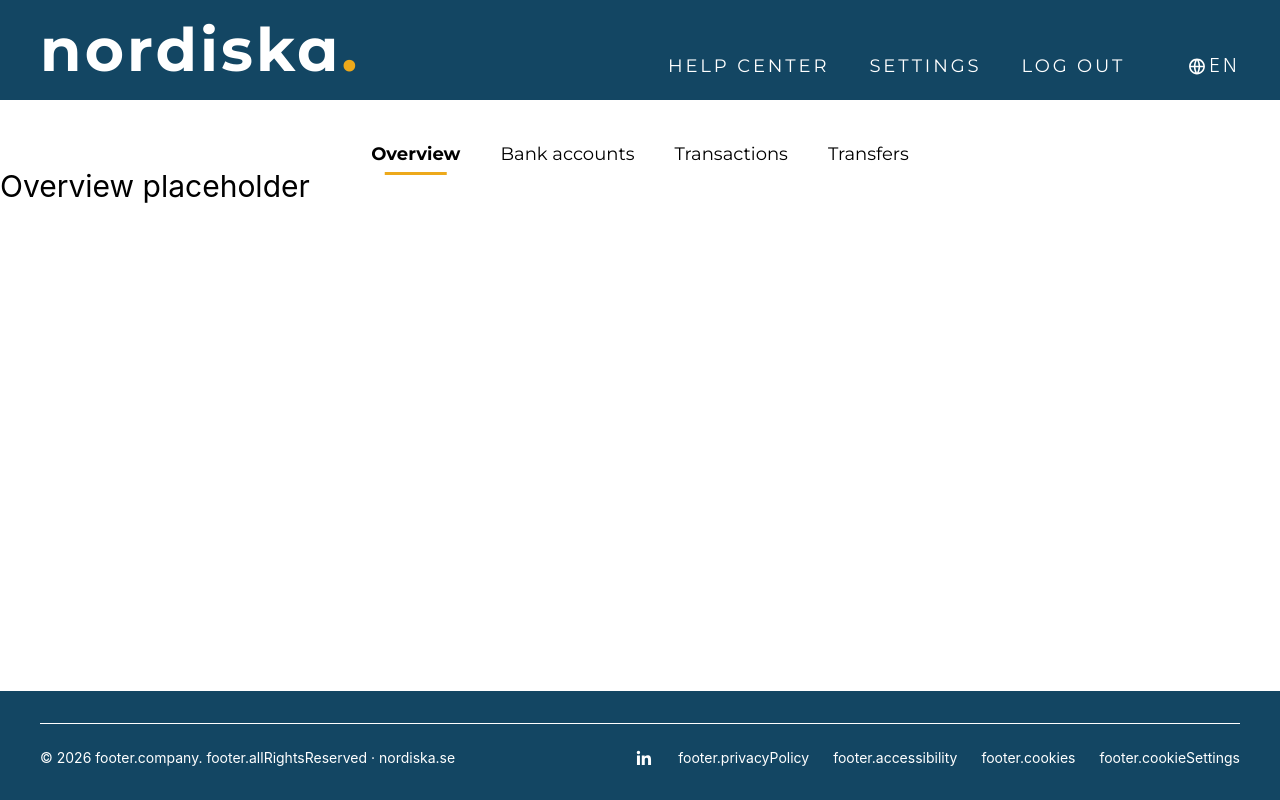
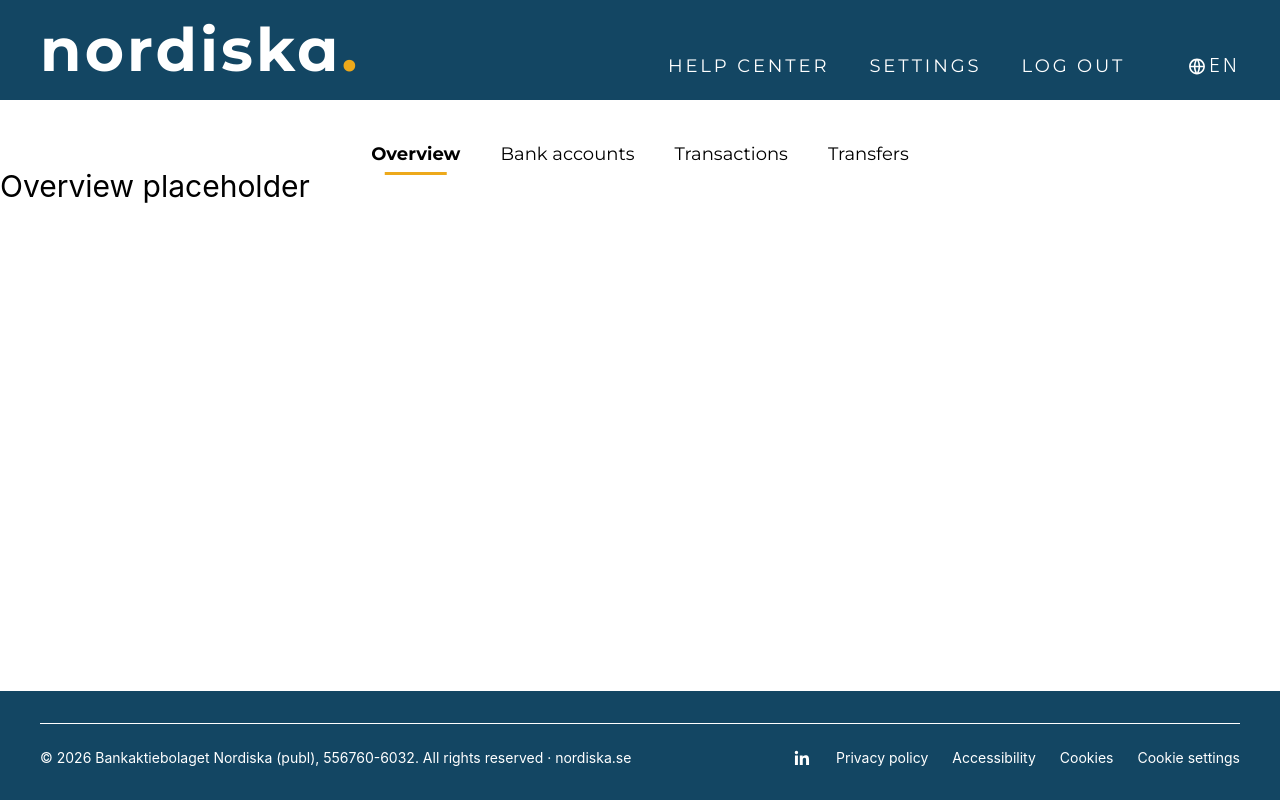
Before and after one commit to chas-challenge-2026/nordiska-team1, a React (Vite) app in the folder frontend/: page / in a window 1280 px wide. Built offline with nearby package versions, Linux system fonts and the light colour scheme.

Commit message:
fixes the translation for the footer

```diff
--- a/frontend/src/components/PageFooter.tsx
+++ b/frontend/src/components/PageFooter.tsx
@@ -1,10 +1,10 @@
 import { useTranslation } from "react-i18next";
 
 const FOOTER_LINKS = [
-  { translationKey: "footer.privacyPolicy", href: "/" },
-  { translationKey: "footer.accessibility", href: "/" },
-  { translationKey: "footer.cookies", href: "/" },
-  { translationKey: "footer.cookieSettings", href: "/" },
+    { translationKey: "page-footer.privacyPolicy", href: "/" },
+    { translationKey: "page-footer.accessibility", href: "/" },
+    { translationKey: "page-footer.cookies", href: "/" },
+    { translationKey: "page-footer.cookieSettings", href: "/" },
 ];
 
 /**
@@ -22,8 +22,8 @@
 
             <div className="flex flex-wrap items-center justify-between gap-4 text-sm text-white">
                 <p>
-          © {year} {t("footer.company")}. {t("footer.allRightsReserved")} ·
-          nordiska.se
+                    © {year} {t("page-footer.company")}.{" "}
+                    {t("page-footer.allRightsReserved")} · nordiska.se
                 </p>
 
                 <nav className="flex items-center gap-6">
@@ -39,9 +39,7 @@
                             xmlns="http://www.w3.org/2000/svg"
                         >
                             //skapar LinkedIn loggan med rätt färger.
-              <path
-                d="M20.447 20.452h-3.554v-5.569c0-1.328-.027-3.037-1.852-3.037-1.853 0-2.136 1.446-2.136 2.939v5.667H9.351V9h3.414v1.561h.046c.477-.9 1.637-1.85 3.37-1.85 3.601 0 4.267 2.37 4.267 5.455v6.286zM5.337 7.433a2.062 2.062 0 1 1 0-4.125 2.062 2.062 0 0 1 0 4.125zM7.114 20.452H3.558V9h3.556v11.452z"
-              />
+                            <path d="M20.447 20.452h-3.554v-5.569c0-1.328-.027-3.037-1.852-3.037-1.853 0-2.136 1.446-2.136 2.939v5.667H9.351V9h3.414v1.561h.046c.477-.9 1.637-1.85 3.37-1.85 3.601 0 4.267 2.37 4.267 5.455v6.286zM5.337 7.433a2.062 2.062 0 1 1 0-4.125 2.062 2.062 0 0 1 0 4.125zM7.114 20.452H3.558V9h3.556v11.452z" />
                         </svg>
                     </a>
 
```
Lines whose indentation alone changed are shown as unchanged.
